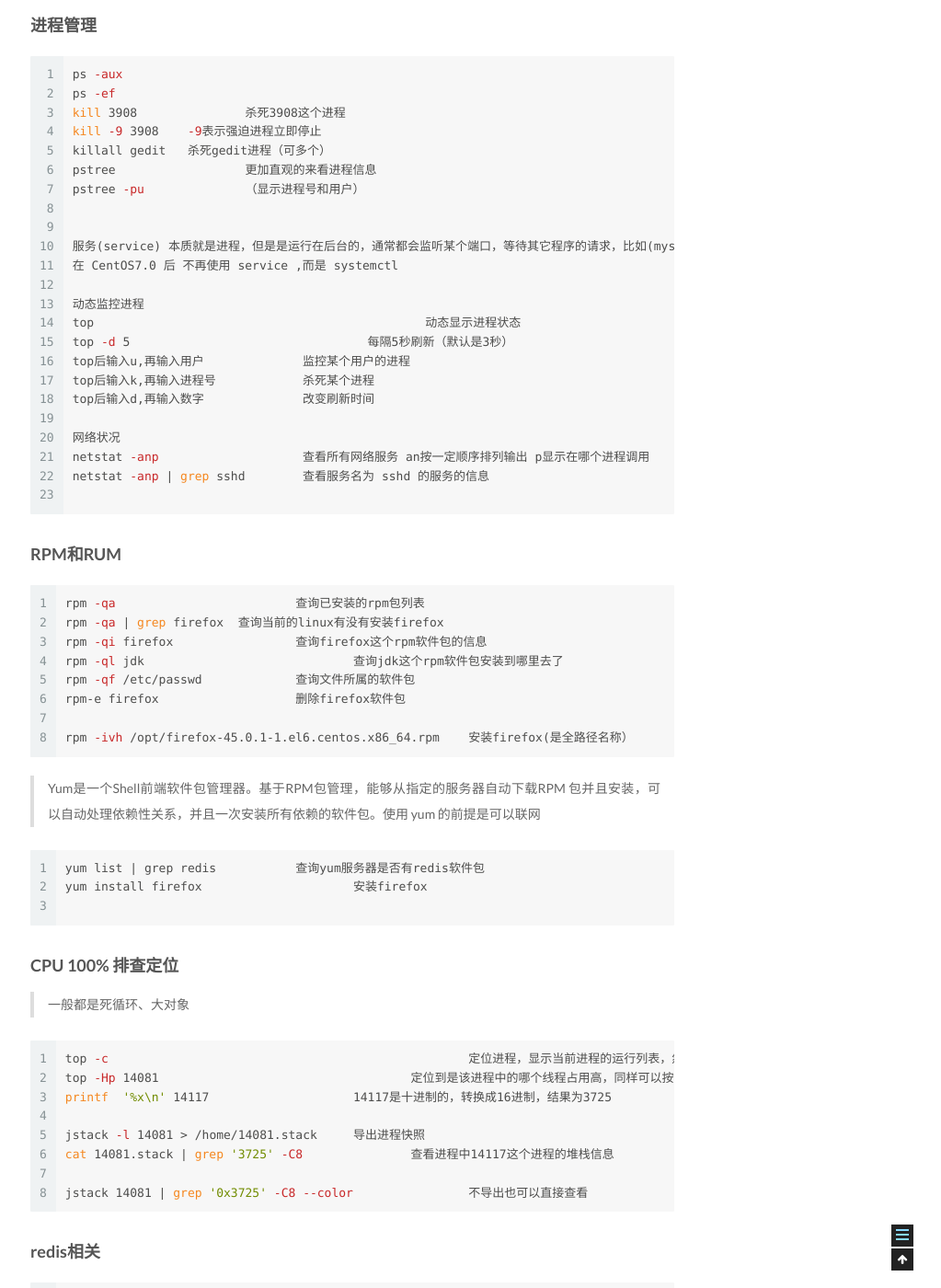
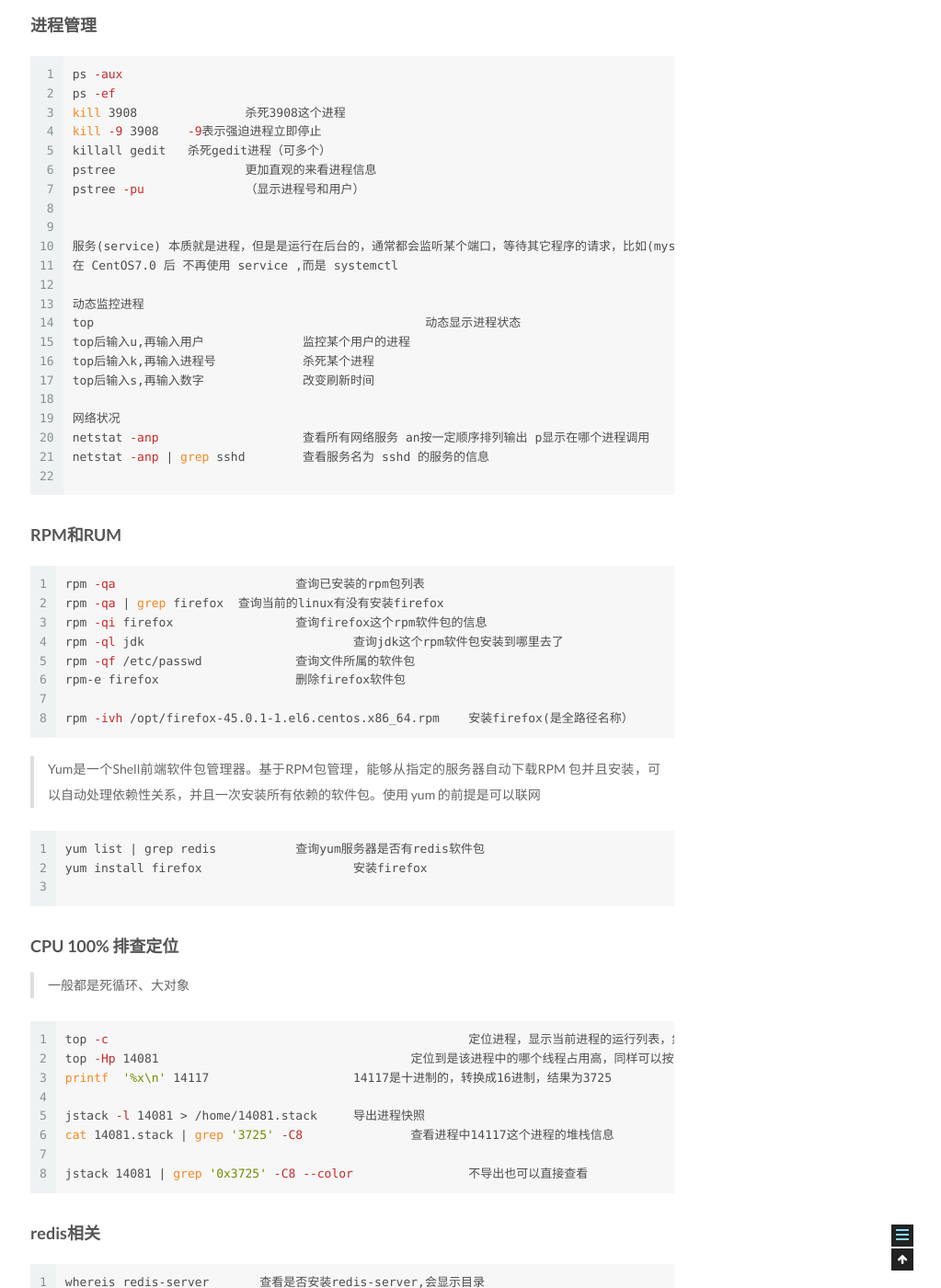
Before and after one commit to guchaolong/guchaolong.github.io, a Jekyll site: the page built from _posts/2019-01-22-Linux学习笔记.md, in a window 1280 px wide and 1400 px high, scrolled down 7921 px. Shown: the whole window at 92% size, without its empty margins (257-1280 px from the left). Built offline with Jekyll 4.4.1, drawn with Linux system fonts in a browser that asks for light colours; comment, search, counter and statistics services are not loaded.

Commit message:
linux top

```diff
--- a/_posts/2019-01-22-Linux学习笔记.md
+++ b/_posts/2019-01-22-Linux学习笔记.md
@@ -392,10 +392,9 @@ pstree -pu		（显示进程号和用户）
 
 动态监控进程
 top						 动态显示进程状态
-top -d 5				 每隔5秒刷新（默认是3秒）
 top后输入u,再输入用户  		监控某个用户的进程
 top后输入k,再输入进程号		杀死某个进程
-top后输入d,再输入数字		改变刷新时间
+top后输入s,再输入数字		改变刷新时间
 
 网络状况
 netstat -anp			查看所有网络服务 an按一定顺序排列输出 p显示在哪个进程调用
```
Also changed, not shown: _posts/2020-10-08-设计模式.md (+5 -5 lines).
